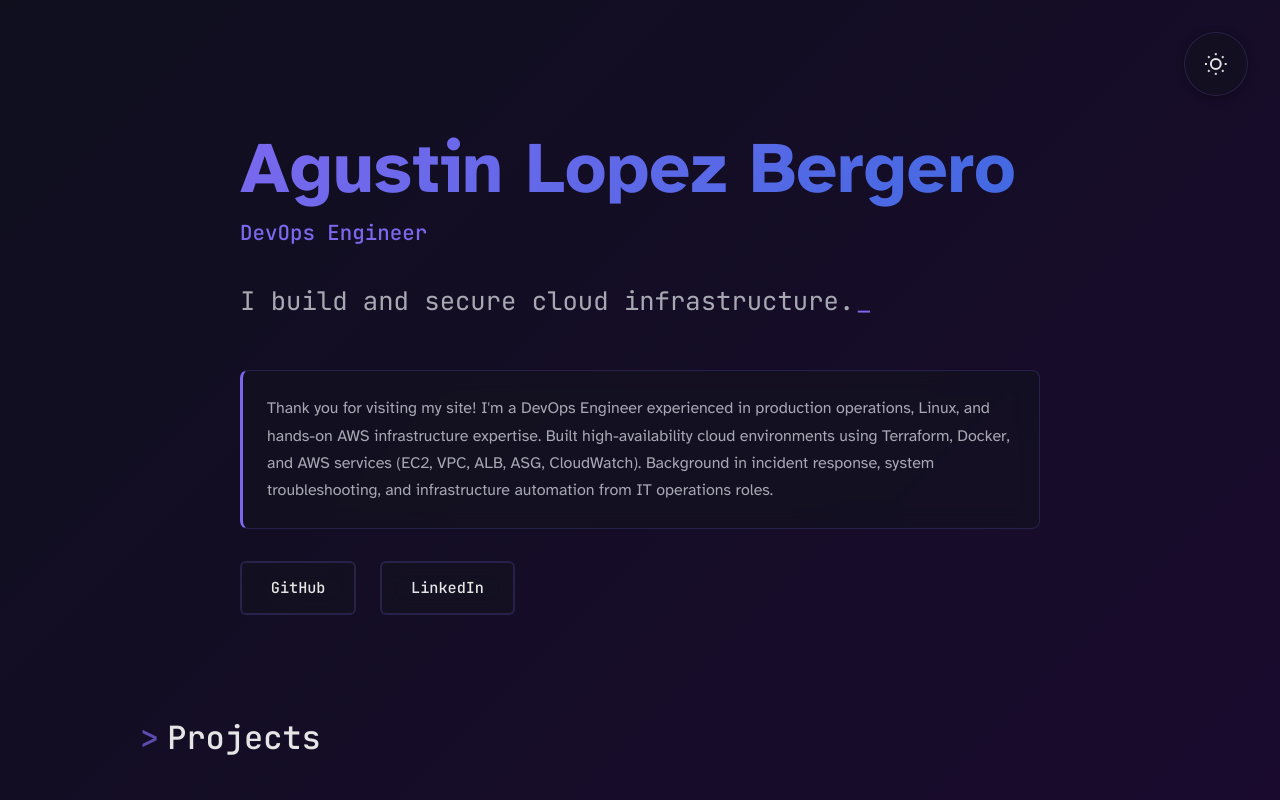
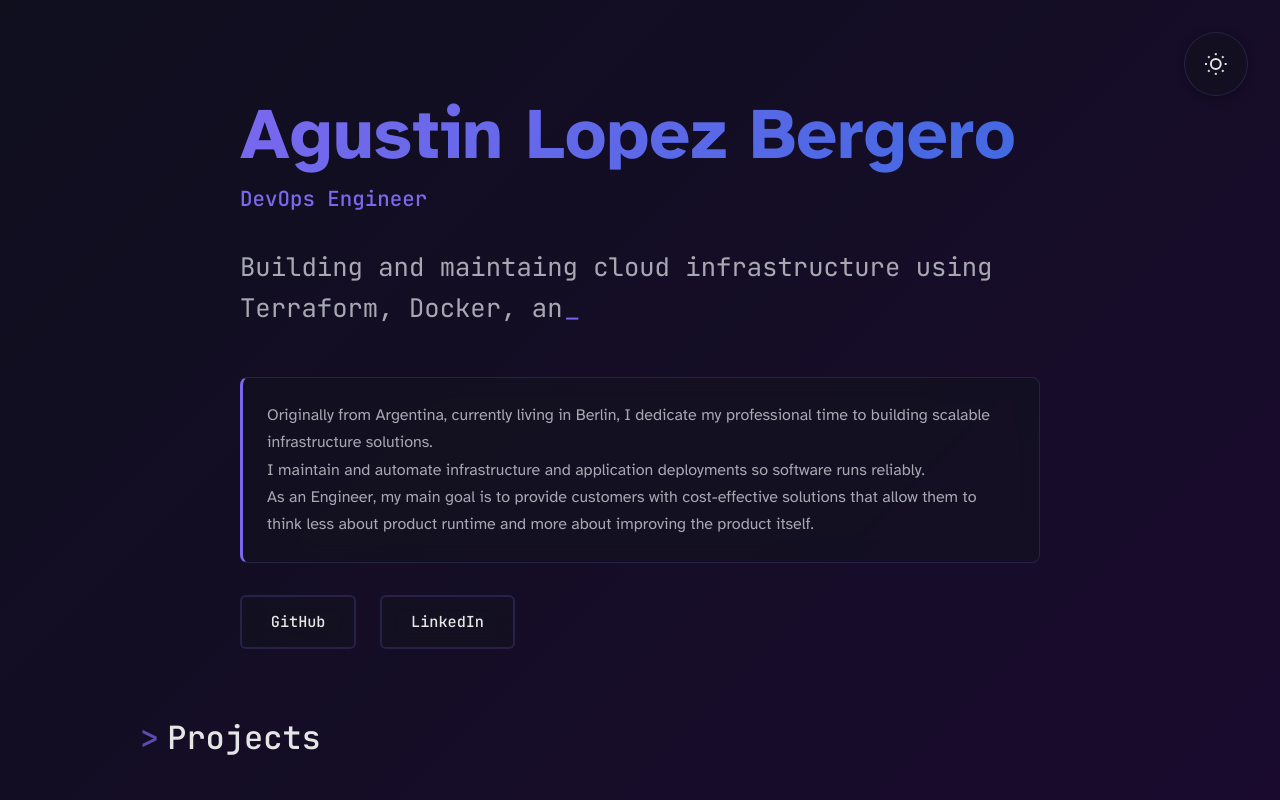
Before and after one commit to lopezatn/portfolio-frontend, a React (Vite) app: page / in a window 1280 px wide. Shown: the top 800 px of the page. Built offline with nearby package versions, Linux system fonts and the light colour scheme.

Commit message:
changes made to landing and footer

```diff
--- a/src/components/Contact.jsx
+++ b/src/components/Contact.jsx
@@ -9,7 +9,7 @@ function Contact() {
           Interested in working together or have a question? Feel free to reach out.
         </p>
         <div className="contact-methods">
-          <a href="mailto:agustinlpzb@gmail.com" className="contact-button">
+          <a href="mailto:lopezberg@proton.me" className="contact-button">
             Send Email
           </a>
           <div className="contact-links">
--- a/src/components/Hero.jsx
+++ b/src/components/Hero.jsx
@@ -4,7 +4,7 @@ import './Hero.css'
 function Hero() {
   const [text, setText] = useState('')
   const [showCursor, setShowCursor] = useState(true)
-  const fullText = "I build and secure cloud infrastructure."
+  const fullText = "Building and maintaing cloud infrastructure using Terraform, Docker, and AWS."
 
   useEffect(() => {
     if (text.length < fullText.length) {
@@ -33,11 +33,9 @@ function Hero() {
         </div>
         <div className="hero-bio">
           <p>
-            Thank you for visiting my site!
-            I'm a DevOps Engineer experienced in production operations, Linux, and hands-on AWS infrastructure expertise.
-            Built high-availability cloud environments using Terraform, Docker, and AWS services (EC2, VPC, ALB, ASG, CloudWatch).
-            Background in incident response, system troubleshooting, and infrastructure automation from IT operations roles.
-          </p>
+            Originally from Argentina, currently living in Berlin, I dedicate my professional time to building scalable infrastructure solutions.<br/>
+            I maintain and automate infrastructure and application deployments so software runs reliably.<br/>
+            As an Engineer, my main goal is to provide customers with cost-effective solutions that allow them to think less about product runtime and more about improving the product itself.</p>
         </div>
         <div className="hero-links">
           <a href="https://github.com/lopezatn" target="_blank" rel="noopener noreferrer" className="hero-link">
```
